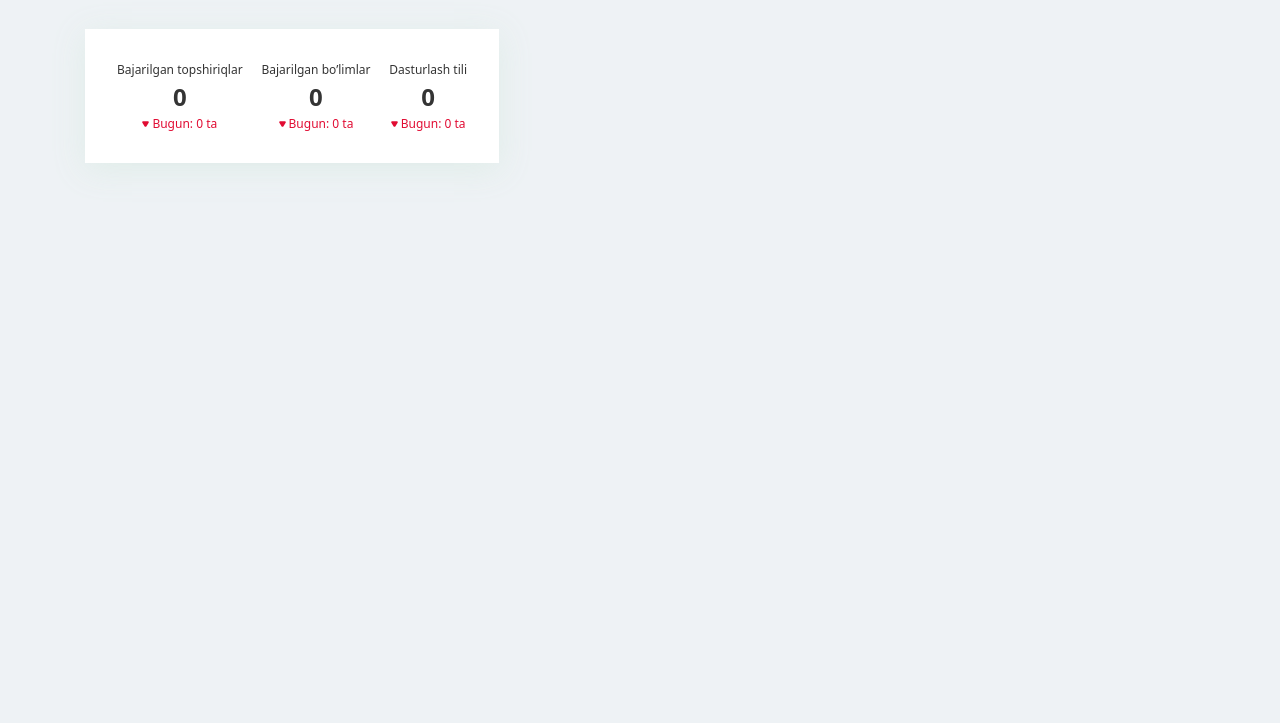
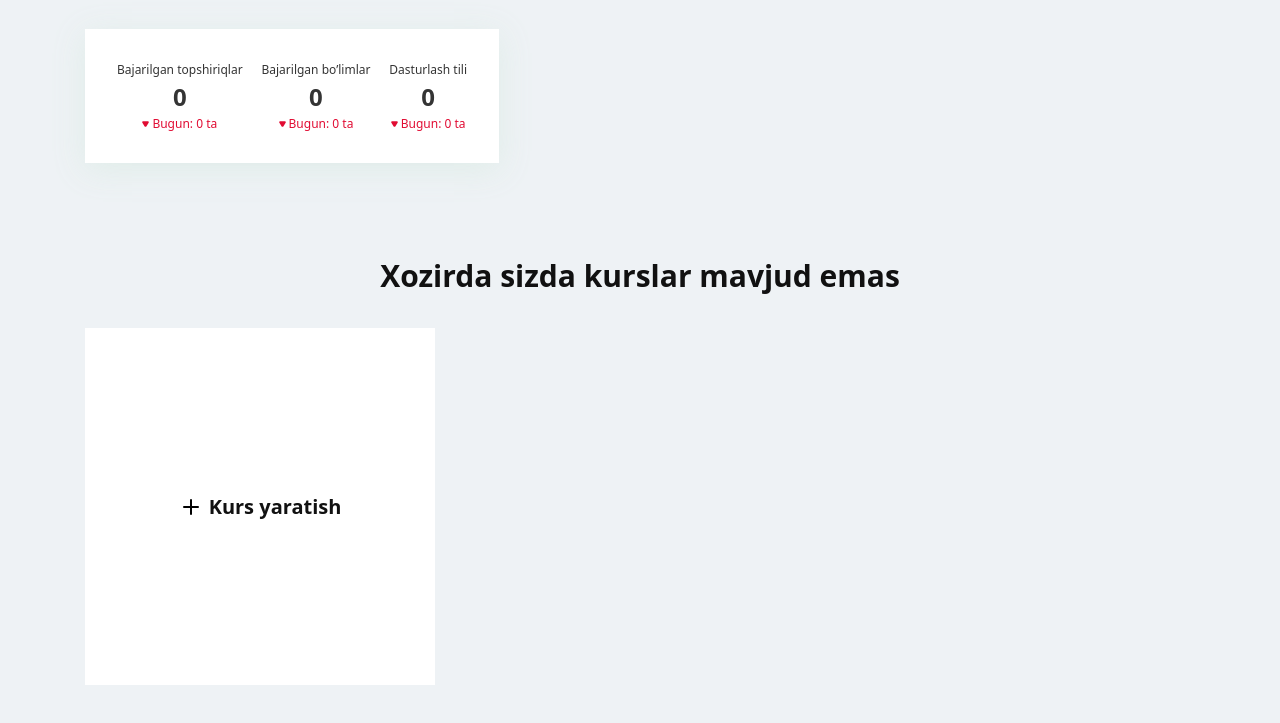
Before and after one commit to azim-abdulhanov/tailwindcss-practice, a website: page index.html in a window 1280 px wide. Shown: the part 65-788 px from the top of the page. Drawn offline with Linux system fonts and the light colour scheme.

Commit message:
add: add: create ✅

```diff
--- a/index.html
+++ b/index.html
@@ -93,6 +93,14 @@
 				</li>
 			</ul>
 		</section>
+
+		<section class='max-w-[1140px] w-full m-auto px-[15px]'>
+			<h2 class='text-center font-semibold text-[30px] text-[#111] mb-[30px]'>Xozirda sizda kurslar mavjud emas</h2>
+			<button class='max-w-[350px] w-full h-[357px] bg-white flex items-center justify-center gap-x-[6px] cursor-pointer'>
+				<img src="./images/plus.svg" width='24' height='24' alt="Plus icon">
+				<span class='font-semibold text-[20px] text-[#111]'>Kurs yaratish</span>
+			</button>
+		</section>
 	</main>
 	<!-- MAIN END -->
 </body>
```
Also changed, not shown: css/main.css.
